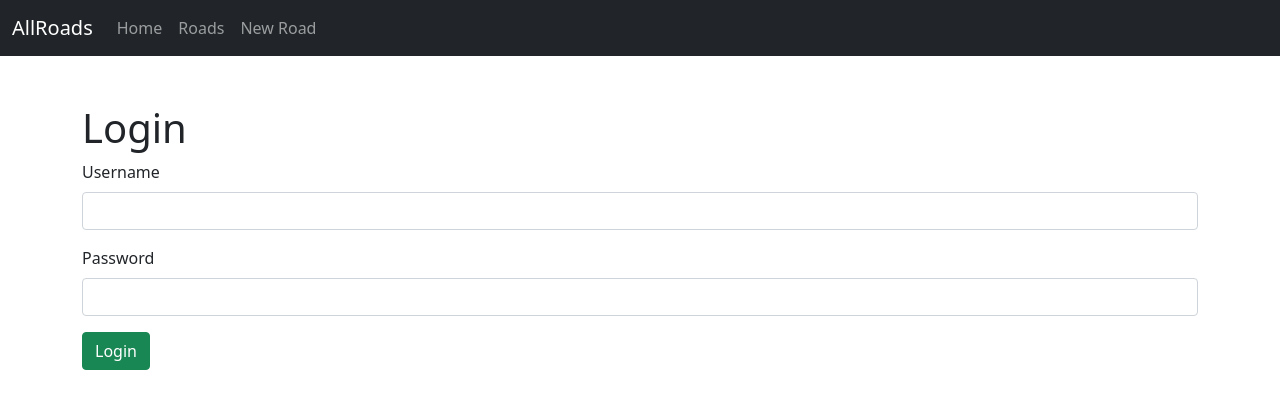
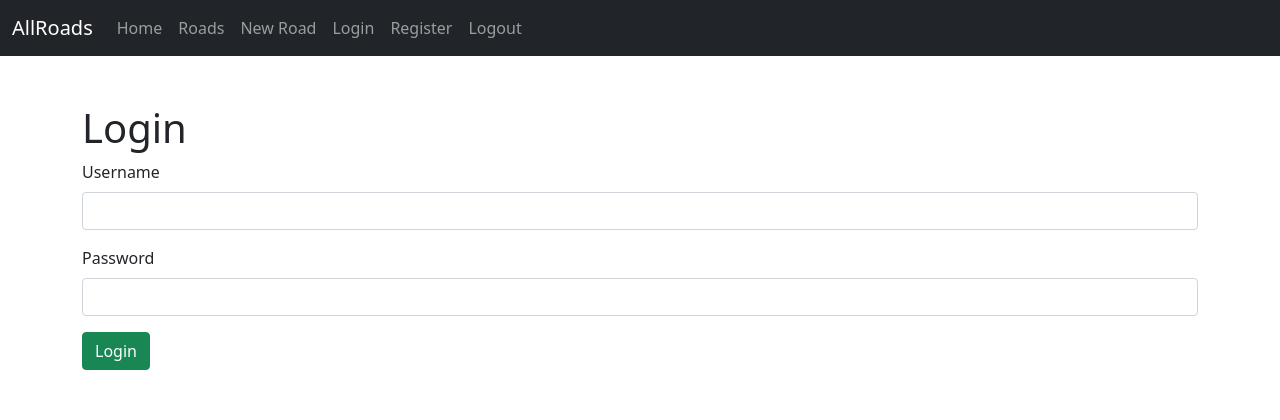
Before and after one commit to Cender12/all-roads, a Node server app: page /login in a window 1280 px wide. Shown: the top 420 px of the page. Run offline with Node 20, Linux system fonts and the light colour scheme; some libraries are stand-ins or nearby versions.

Commit message:
add logout

```diff
--- a/routes/users.js
+++ b/routes/users.js
@@ -5,7 +5,7 @@ const catchAsync = require('../utilities/catchAsync');
 const User = require('../models/user');
 
 router.get('/register', (req, res) => {
-    res.render('users/register')
+    res.render('users/register');
 })
 
 router.post('/register', catchAsync(async (req, res) => {
@@ -22,12 +22,19 @@ router.post('/register', catchAsync(async (req, res) => {
 }));
 
 router.get('/login', (req, res) => {
-    res.render('users/login')
+    res.render('users/login');
 })
 
 router.post('/login', passport.authenticate('local', {failureFlash: true, failureRedirect: '/login'}), (req, res) => {
-    req.flash('success', 'welcome back!');
-    res.redirect('/Roads')
+    req.flash('success', 'Welcome back!');
+    res.redirect('/Roads');
 })
 
+router.get('/logout', (req, res) => {
+    req.logout();
+    req.flash('success', "Successfully signed out")
+    res.redirect('/Roads');
+})
+
+
 module.exports = router;
--- a/views/partials/navbar.ejs
+++ b/views/partials/navbar.ejs
@@ -10,6 +10,11 @@
                 <a class="nav-link" href="/Roads">Roads</a>
                 <a class="nav-link" href="/Roads/new">New Road</a>
             </div>
+            <div class="navbar-nav ml-auto">
+                <a class="nav-link" href="/login">Login</a>
+                <a class="nav-link" href="/register">Register</a>
+                <a class="nav-link" href="/logout">Logout</a>
+            </div>
         </div>
     </div>
 </nav>
```
Lines whose indentation alone changed are shown as unchanged.
